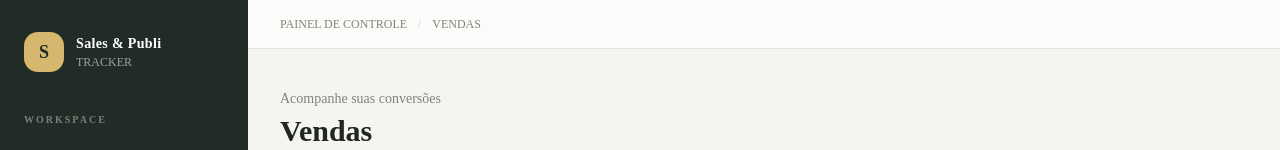
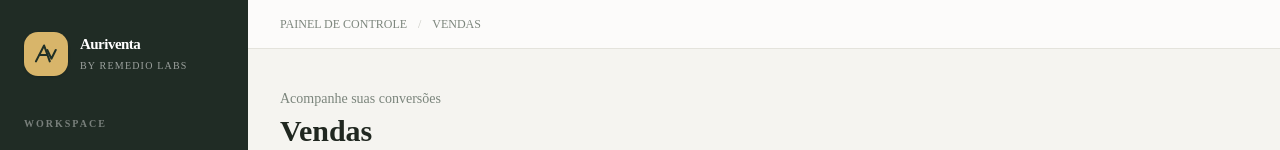
Before and after one commit to vitor-remedio/sales-publi-tracker, a Next.js app: page /sales in a window 1280 px wide. Shown: the top 150 px of the page. Built offline with nearby package versions, Linux system fonts and the light colour scheme; no server answers; the database is empty.

Commit message:
feat: apply Auriventa branding to app navigation

```diff
--- a/src/components/app-shell.tsx
+++ b/src/components/app-shell.tsx
@@ -1,6 +1,7 @@
 import Link from "next/link";
 import { BarChart3, Building2, Clapperboard, ReceiptText } from "lucide-react";
 import { SignOutButton } from "@/app/dashboard/sign-out-button";
+import { BrandLogo } from "@/components/brand-logo";
 
 const navigation = [
   { href: "/dashboard", label: "Visão geral", icon: BarChart3 },
@@ -13,9 +14,8 @@ export function AppShell({ children, active }: { children: React.ReactNode; acti
   return (
     <div className="min-h-screen bg-[#f5f4f0] text-[#202720] lg:grid lg:grid-cols-[248px_minmax(0,1fr)]">
       <aside className="border-b border-[#e4e3dc] bg-[#202c25] px-5 py-5 text-white lg:flex lg:min-h-screen lg:flex-col lg:border-b-0 lg:px-6 lg:py-8">
-        <Link href="/dashboard" className="flex items-center gap-3">
-          <span className="grid h-10 w-10 place-items-center rounded-xl bg-[#d7b76d] text-lg font-semibold text-[#202c25]">S</span>
-          <span><span className="block text-sm font-semibold tracking-wide">Sales &amp; Publi</span><span className="block text-xs text-white/55">TRACKER</span></span>
+        <Link href="/dashboard" aria-label="Auriventa — início" className="inline-flex w-fit items-center">
+          <BrandLogo variant="light" />
         </Link>
         <p className="mb-3 mt-10 hidden text-[10px] font-semibold uppercase tracking-[.2em] text-white/40 lg:block">Workspace</p>
         <nav className="mt-6 flex gap-2 overflow-x-auto lg:mt-0 lg:flex-col">
```
